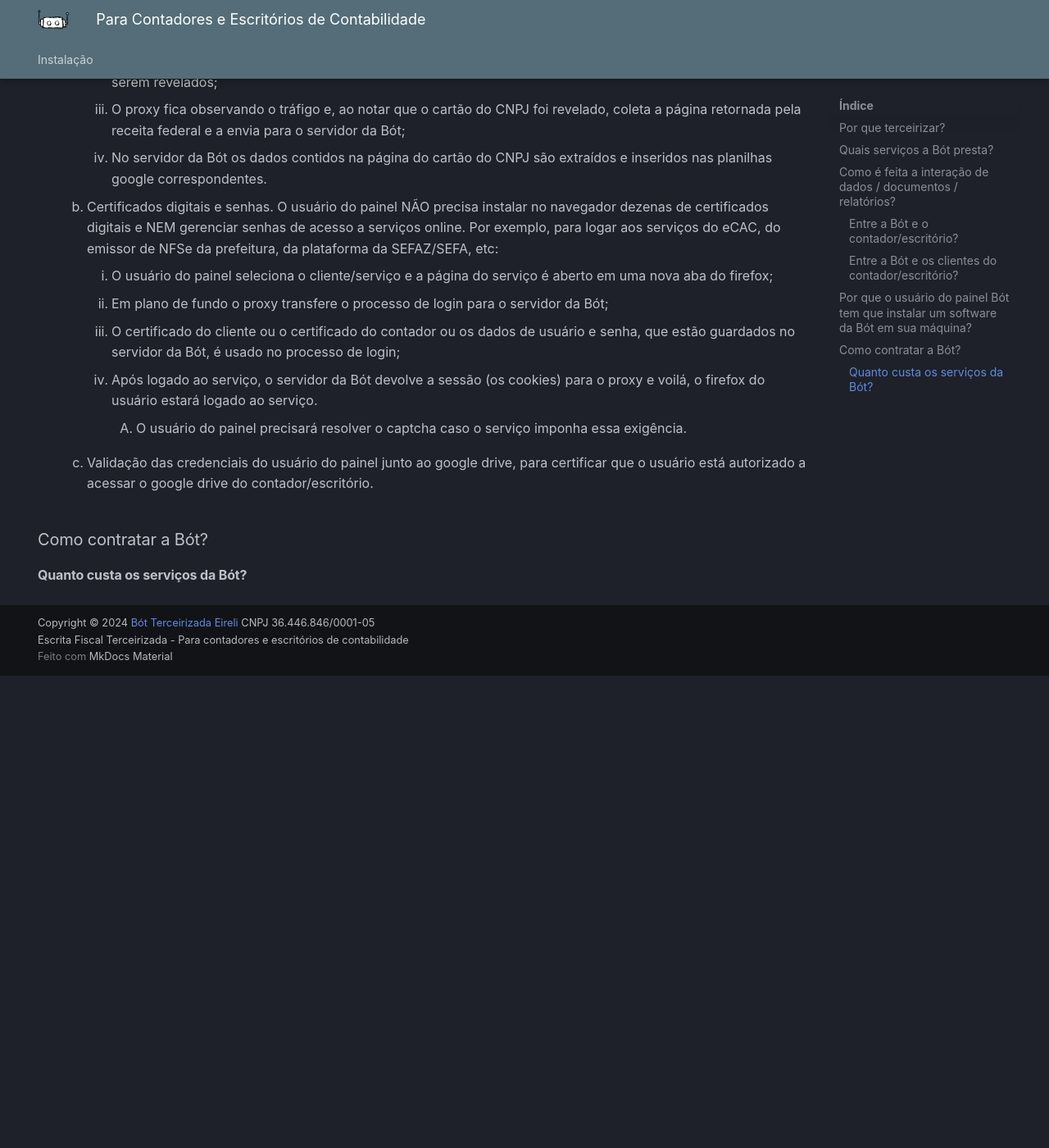
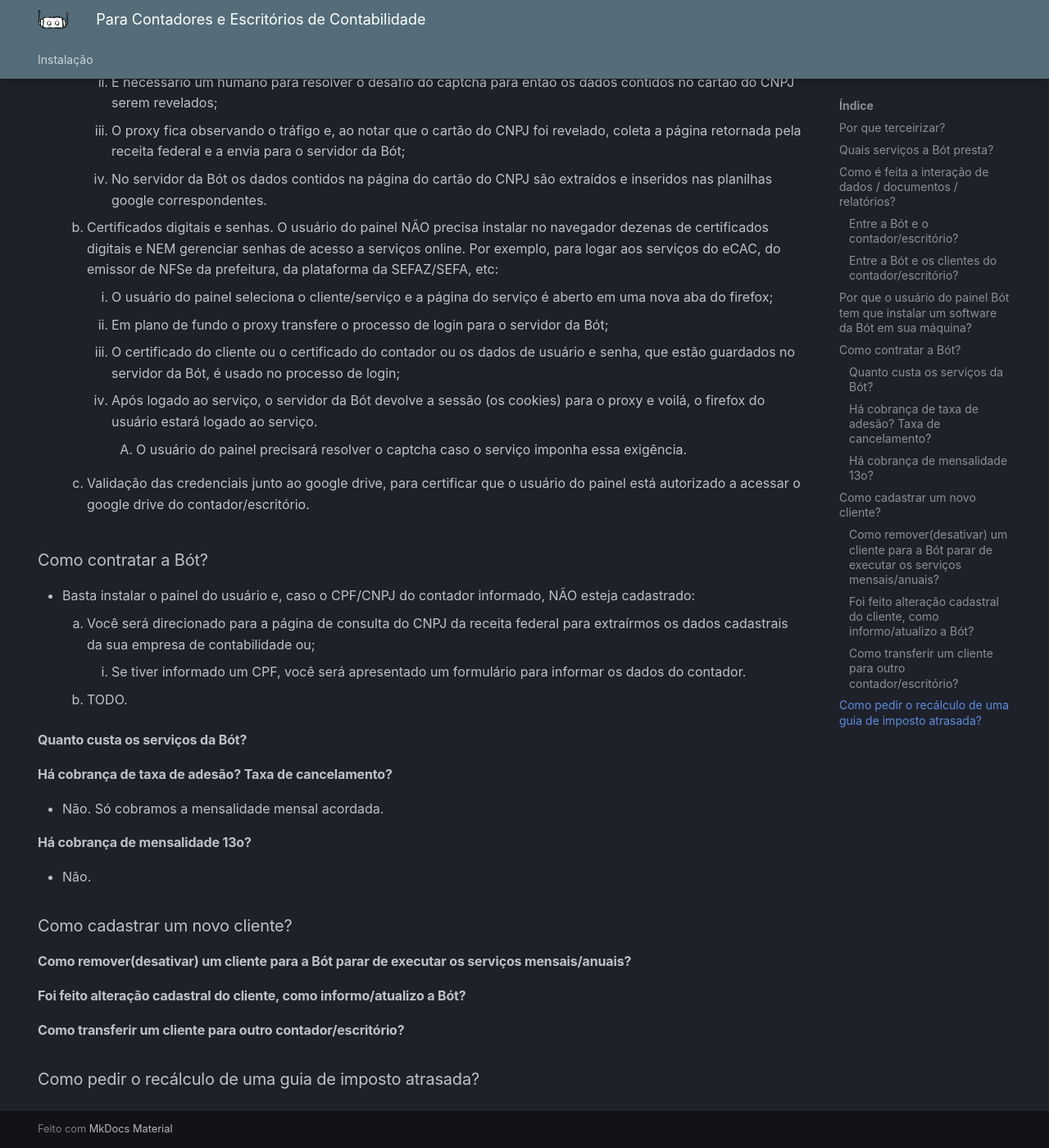
Before and after one commit to drupalista-br/drupalista-br.github.io, an MkDocs documentation site: the page built from docs/perguntas-respostas.md, in a window 1280 px wide and 1400 px high, scrolled down 2082 px. Shown: the whole window at 82% size. Built offline with MkDocs 1.6.1 and Material for MkDocs 9.7.7, drawn with Linux system fonts in a browser that asks for light colours; some web fonts are replaced; before the commit the page ends 2906 px from its top, so only the background shows below that; some of the changed text lies outside the part shown.

Commit message:
Changed perguntas-respostas.

```diff
--- a/docs/perguntas-respostas.md
+++ b/docs/perguntas-respostas.md
@@ -41,6 +41,7 @@ hide:
         * DAS do simples nacional;
         * DARF do pis, da cofins, do irpj e da csll;
         * Mais detalhes.
+    * Do recálculo de guias atrasadas.
 * Todos os dados/documentos que produzimos são disponibilizados via google drive. Mais detalhes.
 
 ### Como é feita a interação de dados / documentos / relatórios?
@@ -68,7 +69,20 @@ hide:
         1. O certificado do cliente ou o certificado do contador ou os dados de usuário e senha, que estão guardados no servidor da Bót, é usado no processo de login;
         1. Após logado ao serviço, o servidor da Bót devolve a sessão (os cookies) para o proxy e voilá, o firefox do usuário estará logado ao serviço.
             1. O usuário do painel precisará resolver o captcha caso o serviço imponha essa exigência.
-    1. Validação das credenciais do usuário do painel junto ao google drive, para certificar que o usuário está autorizado a acessar o google drive do contador/escritório.
+    1. Validação das credenciais junto ao google drive, para certificar que o usuário do painel está autorizado a acessar o google drive do contador/escritório.
 
 ### Como contratar a Bót?
+* Basta instalar o painel do usuário e, caso o CPF/CNPJ do contador informado, NÃO esteja cadastrado:
+    1. Você será direcionado para a página de consulta do CNPJ da receita federal para extraírmos os dados cadastrais da sua empresa de contabilidade ou;
+        1. Se tiver informado um CPF, você será apresentado um formulário para informar os dados do contador.
+    1. TODO.
 #### Quanto custa os serviços da Bót?
+#### Há cobrança de taxa de adesão? Taxa de cancelamento?
+* Não. Só cobramos a mensalidade mensal acordada.
+#### Há cobrança de mensalidade 13o?
+* Não.
+### Como cadastrar um novo cliente?
+#### Como remover(desativar) um cliente para a Bót parar de executar os serviços mensais/anuais?
+#### Foi feito alteração cadastral do cliente, como informo/atualizo a Bót?
+#### Como transferir um cliente para outro contador/escritório?
+### Como pedir o recálculo de uma guia de imposto atrasada?
--- a/mkdocs.yml
+++ b/mkdocs.yml
@@ -24,4 +24,4 @@ plugins:
   - blog
 extra_css:
   - css.css
-copyright: <a href="/blog" class="a_footer">Bót Terceirizada Eireli</a> CNPJ 36.446.846/0001-05<br/>Escrita Fiscal Terceirizada - Para contadores e escritórios de contabilidade
+#copyright: <a href="/blog" class="a_footer">Bót Terceirizada Eireli</a> CNPJ 36.446.846/0001-05<br/>Escrita Fiscal Terceirizada - Para contadores e escritórios de contabilidade
```
